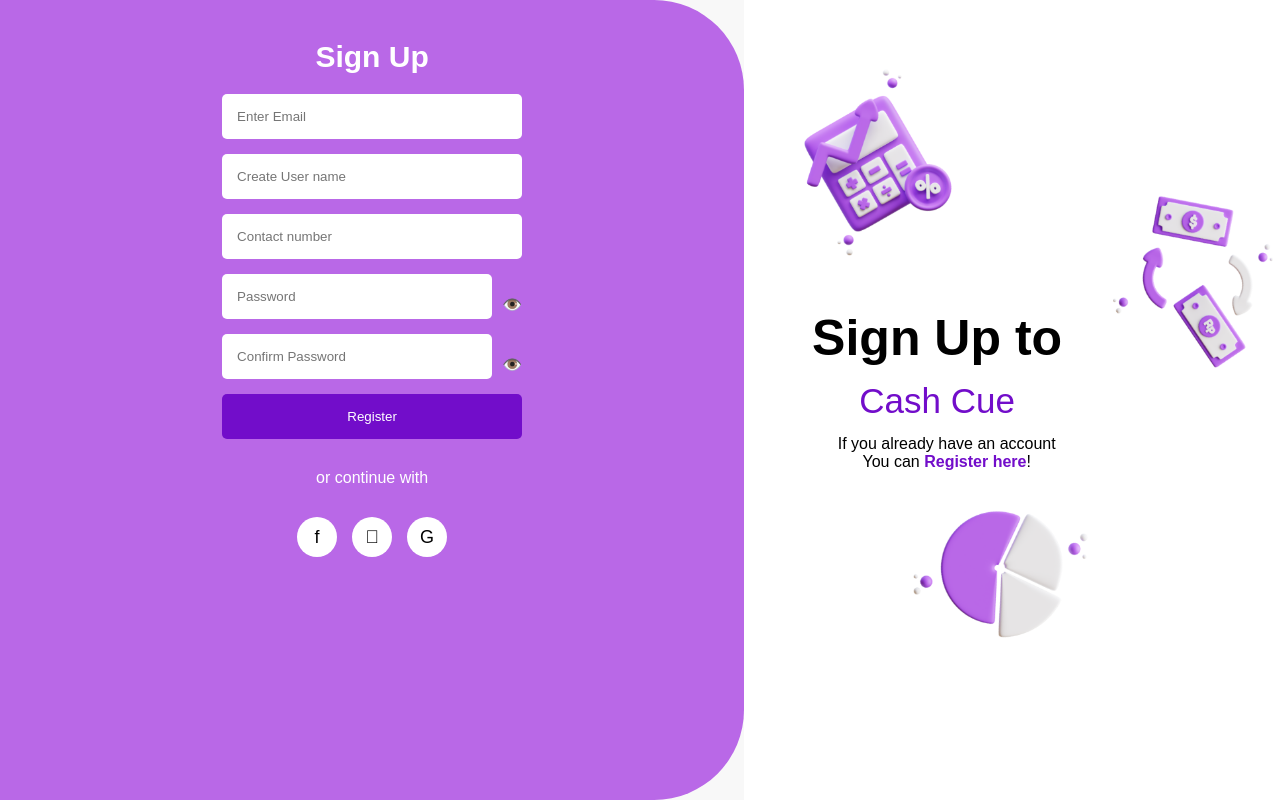
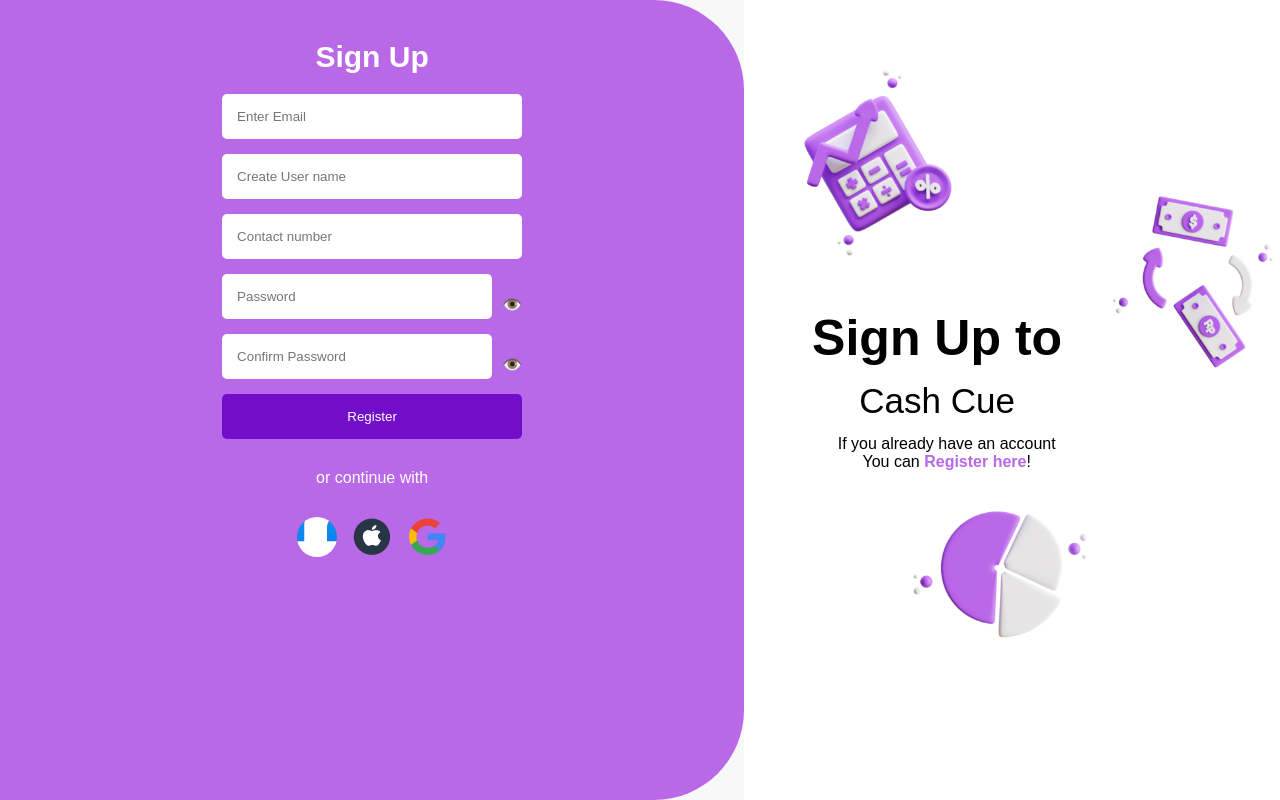
Before and after one commit to heyitsshubh/Expense-tracker, a React (Vite) app in the folder Expence app/: page / in a window 1280 px wide. Shown: the top 800 px of the page. Built offline with nearby package versions, Linux system fonts and the light colour scheme.

Commit message:
icons applied on signup

```diff
--- a/Expence app/src/Components/Login.jsx
+++ b/Expence app/src/Components/Login.jsx
@@ -75,11 +75,11 @@
           <div className="social-login">
             <p>or continue with</p>
             <div className="social-icons">
-              <button className="social-btn">
+             <button className="social-btn">
                 <img src={facebk} alt="Facebook" />
               </button>
               <button className="social-btn">
-                <img src={apple} alt="Apple" />
+                <img src= {apple} alt="Apple" />
               </button>
               <button className="social-btn">
                 <img src={google} alt="Google" />
--- a/Expence app/src/Components/Signup.jsx
+++ b/Expence app/src/Components/Signup.jsx
@@ -3,9 +3,9 @@
 import Calculator from '../assets/Calculator.png';
  import Money from '../assets/Money.png';
  import Chart from '../assets/Chart.png';
-//  import facebk from '../assets/facebk.png';
-//  import apple from '../assets/apple.png';
-//  import google from '../assets/google.png';
+  import facebk from '../assets/facebk.png';
+  import apple from '../assets/apple.png';
+  import google from '../assets/google.png';
 
  function Signup() {
    // State to manage form inputs
@@ -96,9 +96,15 @@
            </form>
            <p>or continue with</p>
            <div className="social-icons">
-             <button className="social-button facebook">f</button>
-             <button className="social-button apple"></button>
-             <button className="social-button google">G</button>
+           <button className="social-button Facebook">
+                <img src={facebk} alt="Facebook" />
+              </button>
+              <button className="social-button Apple">
+                <img src= {apple} alt="Apple" />
+              </button>
+              <button className="social-button Google">
+                <img src={google} alt="Google" />
+              </button>
            </div>
          </div>
 
--- a/Expence app/src/Styles/Signup.css
+++ b/Expence app/src/Styles/Signup.css
@@ -97,6 +97,8 @@
   justify-content: center;
   align-items: center;
   font-size: 18px;
+  overflow: hidden;
+  background: transparent;
 }
 
 .info-section {
@@ -122,13 +124,13 @@
 }
 
 .info-section span {
-  color: #720dca;
+  color: black;
   font-weight: 300;
   font-size: 35px;
 }
 
 .info-section a {
-  color: #720dca;
+  color:  #b968e7;;
   text-decoration: none;
   font-weight: bold;
 }
```
